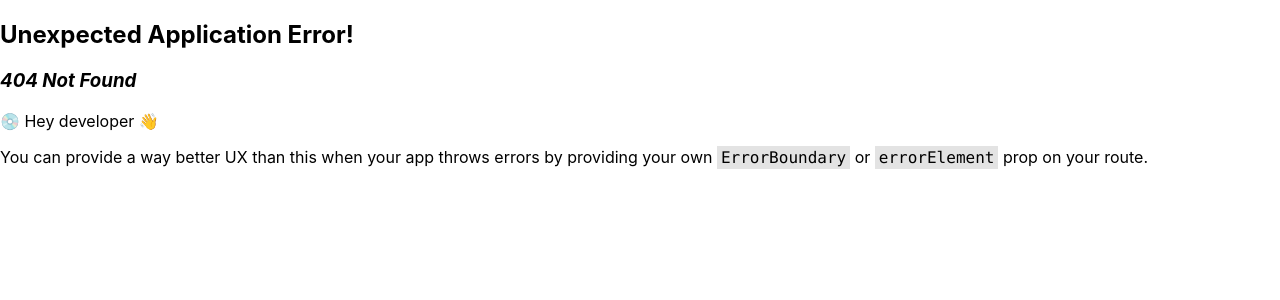
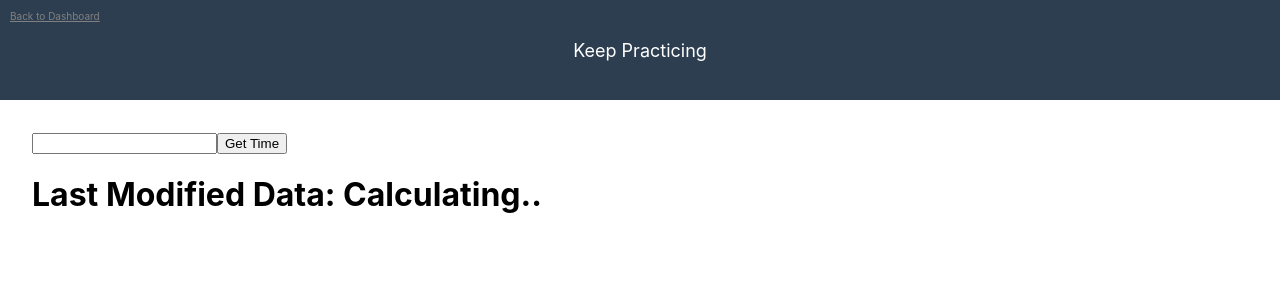
Before and after one commit to rahul4code/JSnippet, a React (Create React App) app: page /LastModified in a window 1280 px wide. Before the commit this address had no page. Shown: the top 300 px of the page. Built offline with nearby package versions, Linux system fonts and the light colour scheme.

Commit message:
lastModified state

```diff
--- a/src/index.js
+++ b/src/index.js
@@ -16,6 +16,7 @@ import Registration from "./stepperForm/App";
 import Dashboard from "./timer/Dashboard";
 import DashboardCounter from "./counter/Dashboard";
 import { Home } from "./components/Home";
+import { LastModified } from "./lastModified";
 
 export const appRouter = createBrowserRouter([
   {
@@ -82,6 +83,11 @@ export const appRouter = createBrowserRouter([
         element: <DashboardCounter />,
         name: "CounterDashboard Play",
       },
+      {
+        path: "/LastModified",
+        element: <LastModified />,
+        name: "Last Modified State",
+      },
     ],
   },
 ]);
--- /dev/null
+++ b/src/lastModified/index.js
@@ -0,0 +1,28 @@
+import React, { useEffect, useState } from "react";
+
+export const LastModified = () => {
+  const [value, setValue] = useState("");
+  const [modifiedDate, setModifiedDate] = useState("");
+  const [show, setShow] = useState(false);
+
+  const handleOnChange = (e) => {
+    setValue(e.target.value);
+    setModifiedDate(Date.now());
+    setShow(false);
+  };
+
+  const getLastUpdated = () => {
+    setShow(true);
+  };
+
+  return (
+    <div>
+      <input value={value} onChange={(e) => handleOnChange(e)} />
+      <button onClick={getLastUpdated}>Get Time</button>
+      <h1>
+        Last Modified Data:{" "}
+        {show ? new Date(modifiedDate).toLocaleTimeString() : "Calculating.."}
+      </h1>
+    </div>
+  );
+};
```
